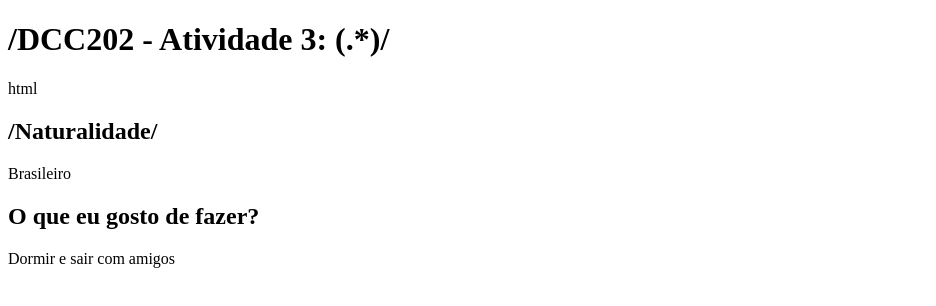
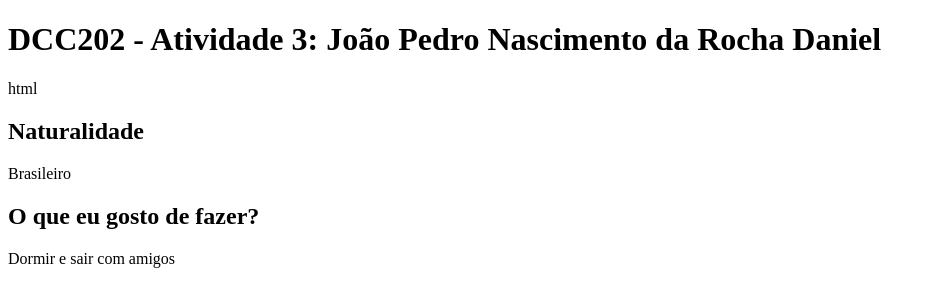
Before and after one commit to ufjf-dcc202/ufjf-dcc202-2023-3-a-atv3-joaopedrodaniel, a website: page index.html in a window 1280 px wide. Shown: the whole page, without its empty margins (0-936 px from the left). Drawn offline with Linux system fonts and the light colour scheme.

Commit message:
Ajusta alguns erros

```diff
--- a/index.html
+++ b/index.html
@@ -6,8 +6,8 @@
     <title>DCC202 - Atividade 3: João Pedro Daniel</title>
 </head>
 <body>
-    <main><h1>/DCC202 - Atividade 3: (.*)/</h1><p>html</p>
-    <section><h2>/Naturalidade/</h2><p>Brasileiro</p></section>
+    <main><h1>DCC202 - Atividade 3: João Pedro Nascimento da Rocha Daniel</h1><p>html</p>
+    <section><h2>Naturalidade</h2><p>Brasileiro</p></section>
     <section><h2>O que eu gosto de fazer?</h2><p>Dormir e sair com amigos</p></section>
     </main>
 </body>
```
